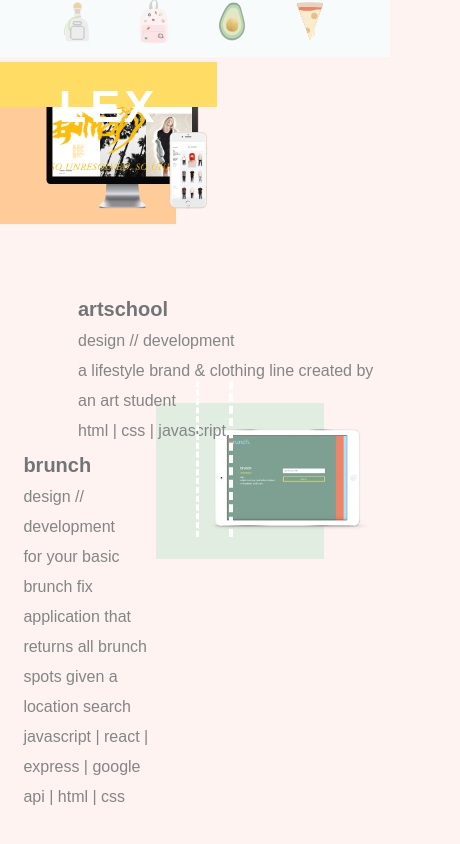
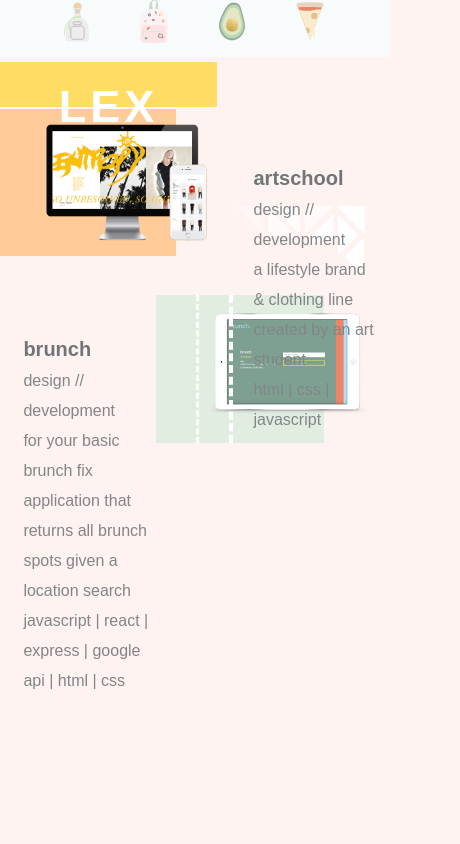
Before and after one commit to spatidol/portfolio-lex, a React (Create React App) app: page /projects in a window 390 px wide. Shown: the whole page, 460 px wide, since content can reach past the window. Built offline with nearby package versions, Linux system fonts and the light colour scheme; a web font is replaced by a local one.

Commit message:
responsive til ipad

```diff
--- a/src/App.css
+++ b/src/App.css
@@ -75,6 +75,7 @@
   position: absolute;
   width: 100%;
   background-color: #FEF3F0;
+  padding-top: 40px;
 }
 
 .as {
@@ -87,7 +88,7 @@
 .as-block {
   background-color: #FFCC99; /*#F8B0A5;*/
   width: 45vw;
-  margin-top: 5vw;
+  margin-top: 3vw;
   padding-top: 2vw;
   padding-bottom: 2vw;
   float: left;
@@ -105,20 +106,19 @@
   background-color: #E2EDE2;
   width: 43vw;
   /*height: 22vw;*/
-  margin-top: 8vw;
-  padding-top: 2vw;
+  margin-top: 10vw;
+/*  padding-top: 2vw;*/
   padding-bottom: 2vw;
   float: left;
   margin-right: 10vw;
 }
 
 .line {
-  height: 40vw;
+  height: 38vw;
   margin-left: 40px;
   line-height: 0;
-  margin-top: -30px;
+  margin-top: 0px;
   width: 30px;
-/*  background-color: white;*/
   position: absolute;
   border-left: 3px dashed white;
   border-right: 4.5px dashed white;
@@ -126,24 +126,27 @@
 
 
 .description {
-  padding-top: 18vw;
+  padding-top: 17vw;
   line-height: 30px;
   font-family: 'Khula', sans-serif;
   height: 20vw;
   color: #838587;
+
 }
 .desc-as {
   position: relative;
+  z-index: 800;
+  width: 32vw;
 }
 
 .desc-as::before {
   content: " ";
   position: absolute;
-  width: 130%;
+  width: 40vw;
   height: 100%;
   z-index: -1;
   top: 100px;
-  right: -70px;
+  right: 0px;
   background-image: url(/images/web-05.svg);
   background-repeat: no-repeat;
  /* background-position: -50px 120px;
@@ -200,7 +203,6 @@ b {
   width: 220px;
 
 }
-
 
 .about {
   top: 18.5vw;
```
